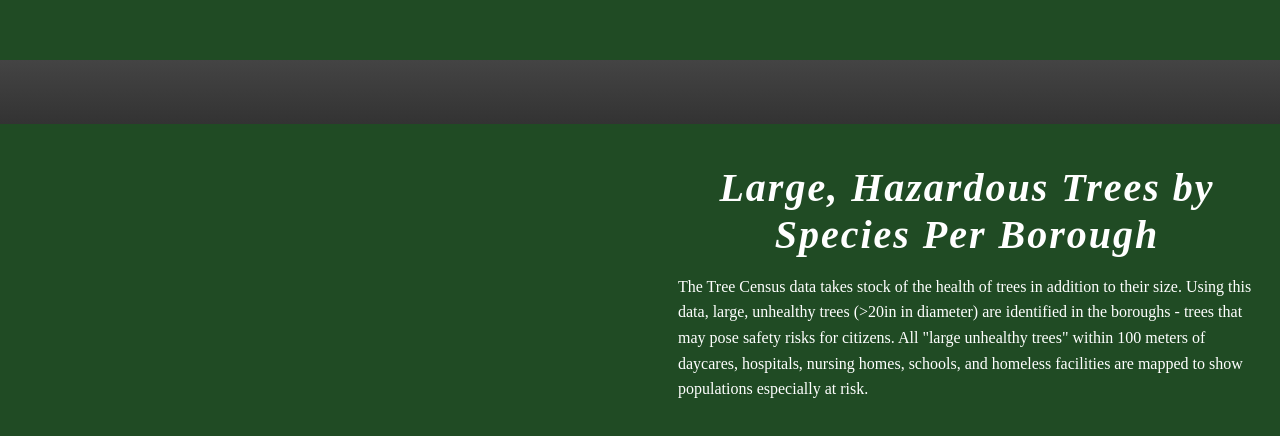
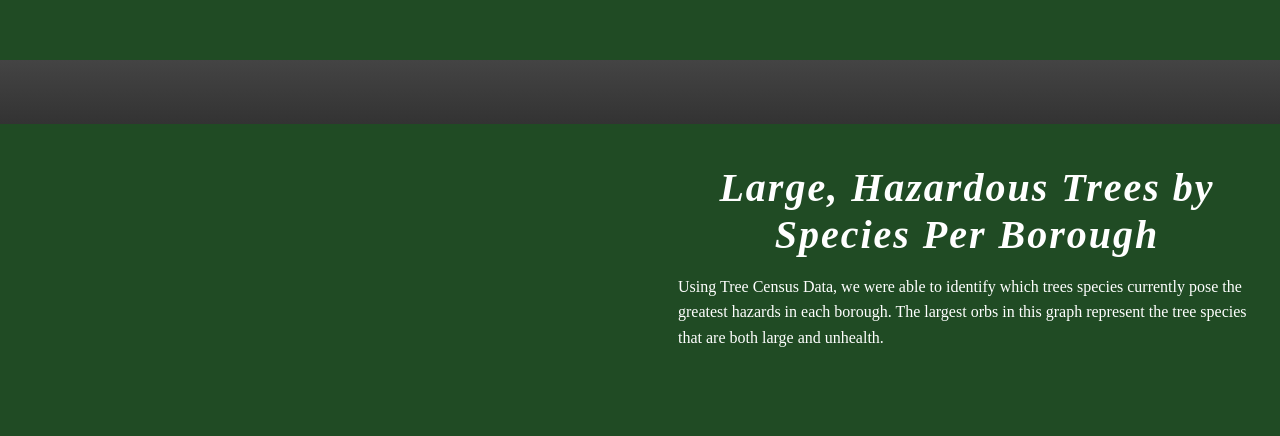
Before and after one commit to daftgopher/hazardous_trees, a React app: page index.html in a window 1280 px wide. Shown: the part 2536-2972 px from the top of the page. Built offline with nearby package versions, Linux system fonts and the light colour scheme; files whose address does not match are found by name; a web font is replaced by a local one.

Commit message:
more text

```diff
--- a/index.html
+++ b/index.html
@@ -94,7 +94,7 @@
       </div>
       <div class="panel-description">
         <h2 class="panel-header">Large, Hazardous Trees by Species Per Borough</h2>
-        <p>The Tree Census data takes stock of the health of trees in addition to their size. Using this data, large, unhealthy trees (>20in in diameter) are identified in the boroughs - trees that may pose safety risks for citizens. All "large unhealthy trees" within 100 meters of daycares, hospitals, nursing homes, schools, and homeless facilities are mapped to show populations especially at risk.</p>
+        <p>Using Tree Census Data, we were able to identify which trees species currently pose the greatest hazards in each borough. The largest orbs in this graph represent the tree species that are both large and unhealth.</p>
       </div>
     </div>
   </div>
```
